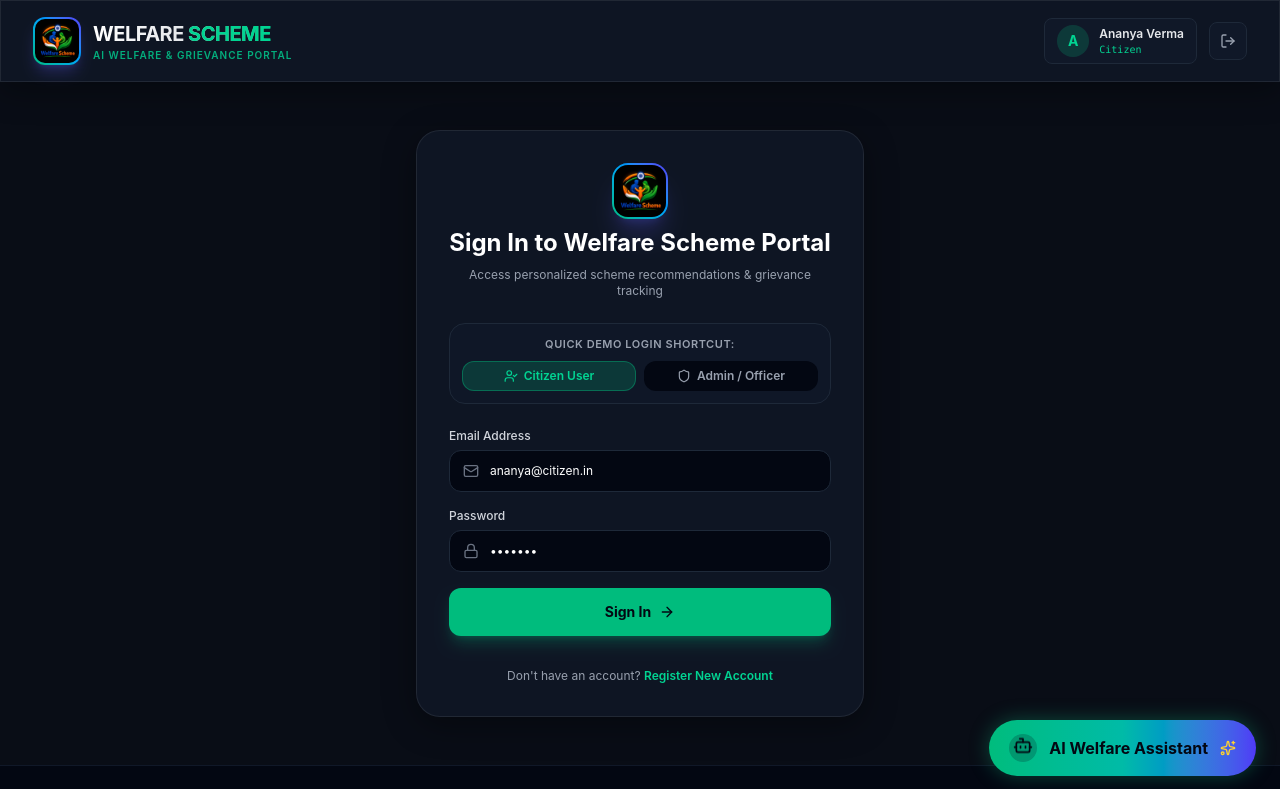
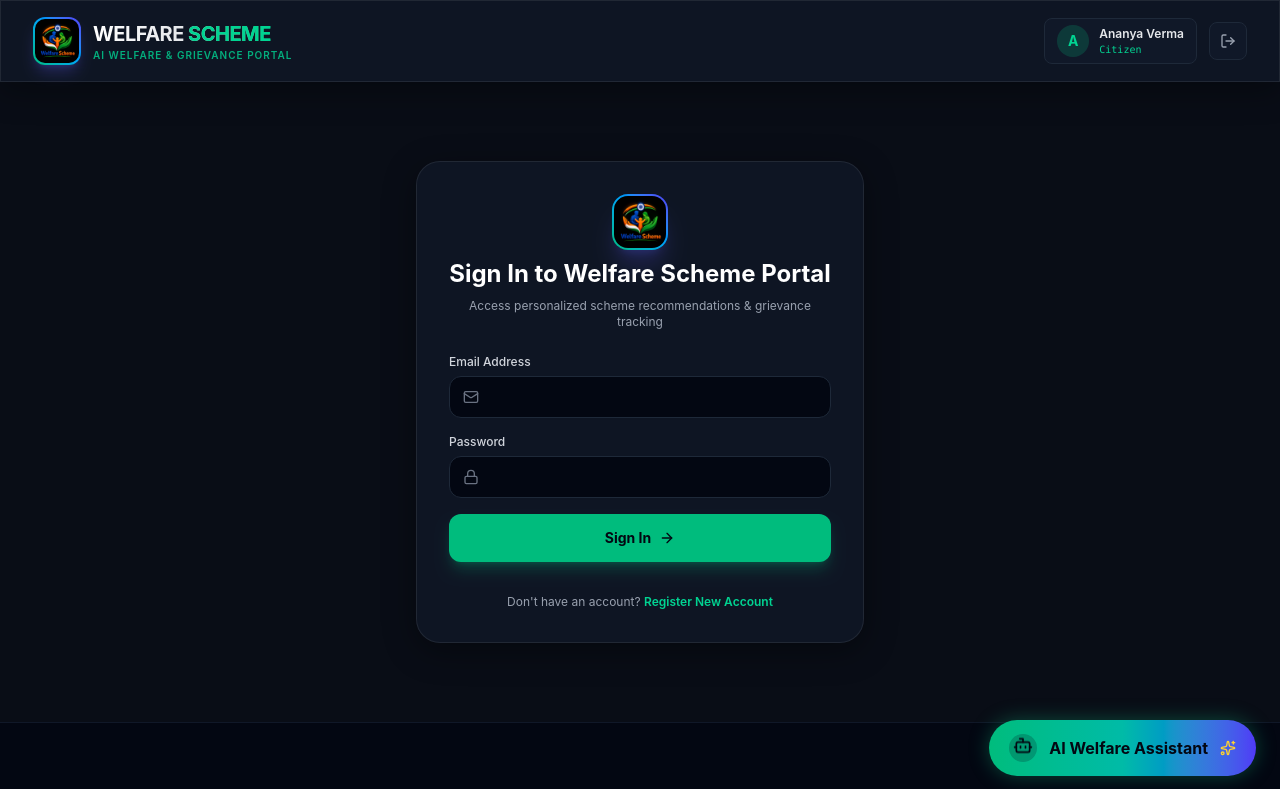
Before and after one commit to rohancoder19/Welfare-Scheme-IEMHACKS-4.0, a React (Vite) app in the folder frontend/: page /login in a window 1280 px wide. Shown: the top 789 px of the page. Built offline with nearby package versions, Linux system fonts and the light colour scheme.

Commit message:
fix: remove hardcoded demo user buttons, auto-seed default accounts into MongoDB, and resolve database authentication

```diff
--- a/frontend/src/pages/Login.jsx
+++ b/frontend/src/pages/Login.jsx
@@ -6,8 +6,8 @@ import { loginAPI } from '../services/authAPI';
 import { Shield, Lock, Mail, ArrowRight, UserCheck } from 'lucide-react';
 
 const Login = ({ message }) => {
-  const [email, setEmail] = useState('ananya@citizen.in');
-  const [password, setPassword] = useState('user123');
+  const [email, setEmail] = useState('');
+  const [password, setPassword] = useState('');
   const [loading, setLoading] = useState(false);
   const [error, setError] = useState('');
 
@@ -34,16 +34,6 @@ const Login = ({ message }) => {
     }
   };
 
-  const setDemoRole = (role) => {
-    if (role === 'Citizen') {
-      setEmail('ananya@citizen.in');
-      setPassword('user123');
-    } else {
-      setEmail('admin@gov.in');
-      setPassword('admin123');
-    }
-  };
-
   return (
     <div className="min-h-[80vh] flex items-center justify-center px-4 py-12">
       <div className="max-w-md w-full glass-panel rounded-3xl p-8 border border-gray-800 space-y-6 shadow-2xl relative">
@@ -62,35 +52,6 @@ const Login = ({ message }) => {
             {message}
           </div>
         )}
-
-        {/* Quick Demo Selector */}
-        <div className="p-3 rounded-2xl bg-gray-900/90 border border-gray-800 space-y-2">
-          <span className="text-[11px] font-semibold text-gray-400 block uppercase tracking-wider text-center">
-            Quick Demo Login Shortcut:
-          </span>
-          <div className="grid grid-cols-2 gap-2">
-            <button
-              type="button"
-              onClick={() => setDemoRole('Citizen')}
-              className={`py-1.5 px-3 rounded-xl text-xs font-semibold flex items-center justify-center gap-1.5 transition-all ${
-                email === 'ananya@citizen.in' ? 'bg-emerald-500/20 text-emerald-400 border border-emerald-500/40' : 'bg-gray-950 text-gray-400 hover:text-white'
-              }`}
-            >
-              <UserCheck className="w-3.5 h-3.5" />
-              Citizen User
-            </button>
-            <button
-              type="button"
-              onClick={() => setDemoRole('Admin')}
-              className={`py-1.5 px-3 rounded-xl text-xs font-semibold flex items-center justify-center gap-1.5 transition-all ${
-                email === 'admin@gov.in' ? 'bg-amber-500/20 text-amber-400 border border-amber-500/40' : 'bg-gray-950 text-gray-400 hover:text-white'
-              }`}
-            >
-              <Shield className="w-3.5 h-3.5" />
-              Admin / Officer
-            </button>
-          </div>
-        </div>
 
         {error && (
           <div className="p-3 rounded-xl bg-rose-500/10 border border-rose-500/30 text-rose-400 text-xs font-medium text-center">
```
Also changed, not shown: 1 other file (tests, documents, lock files or other folders).
